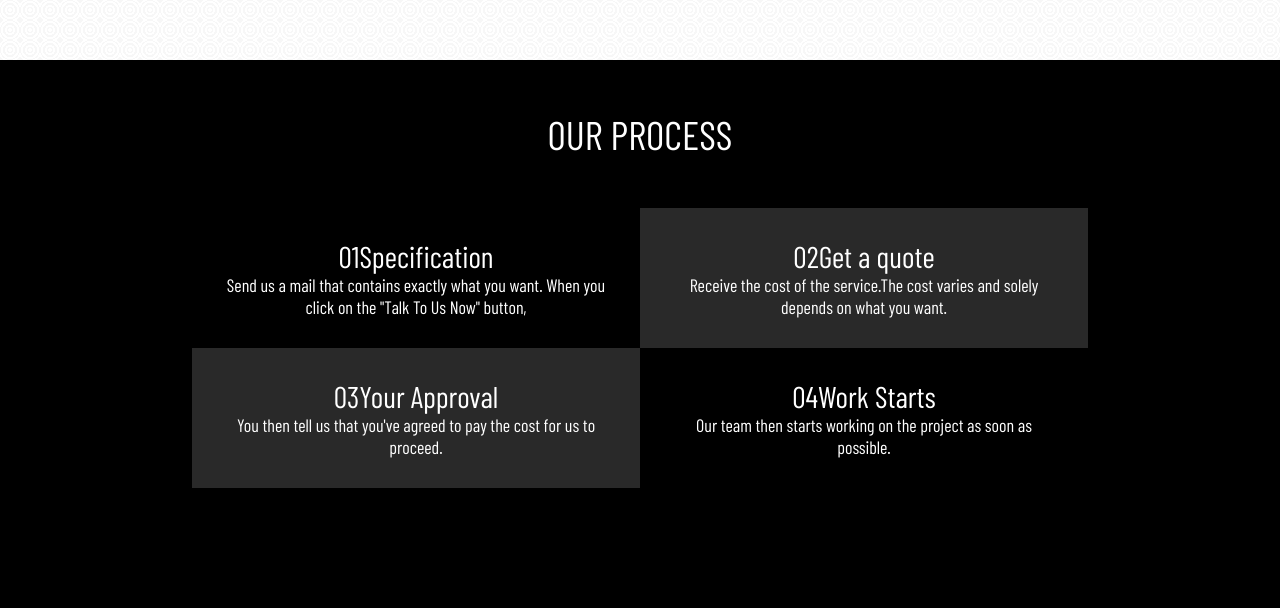
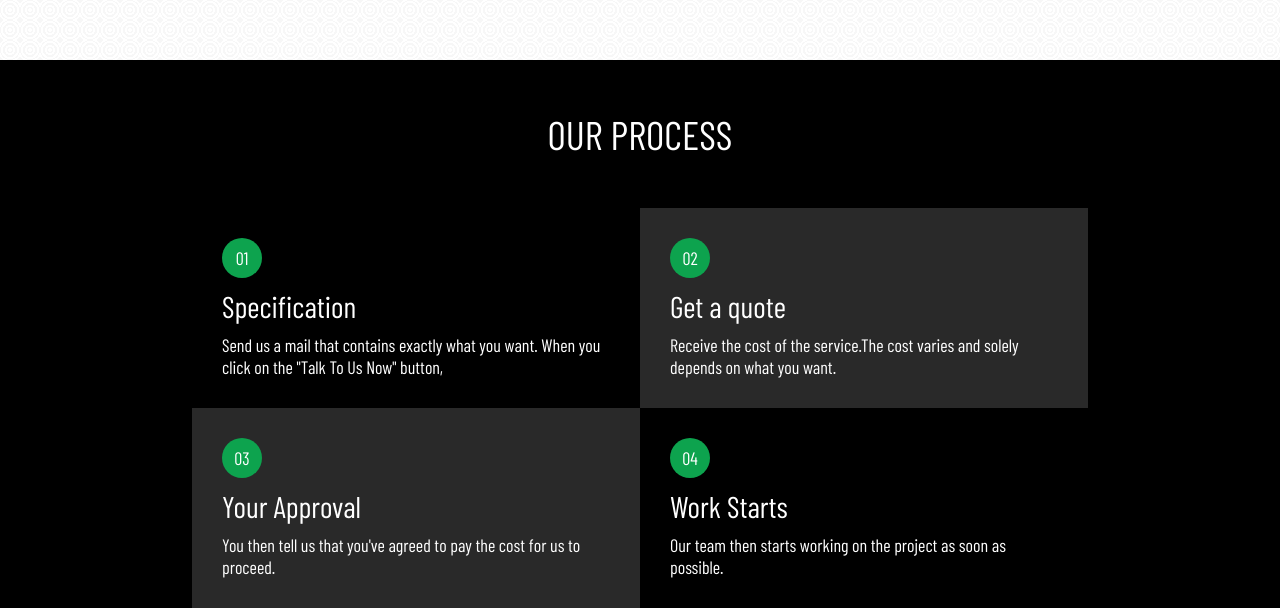
Before and after one commit to abrusu-collins/DevTech, a React (Create React App) app: page / in a window 1280 px wide. Shown: the part 2612-3220 px from the top of the page. Before the commit the page ends 3100 px from the top, so only its background shows below. Built offline with nearby package versions, Linux system fonts and the light colour scheme.

Commit message:
making sense

```diff
--- a/src/components/Process.jsx
+++ b/src/components/Process.jsx
@@ -4,36 +4,32 @@ function Process() {
       <p className="title">OUR PROCESS</p>
       <div className="processes">
         <div>
-          <p className="numbered">
-            <span>01</span>Specification
-          </p>
+          <p className="numbered">01</p>
+          <p className="process-title">Specification</p>
           <p>
             Send us a mail that contains exactly what you want. When you click
             on the "Talk To Us Now" button,
           </p>
         </div>
         <div className="back">
-          <p className="numbered">
-            <span>02</span>Get a quote
-          </p>
+          <p className="numbered">02</p>
+          <p className="process-title">Get a quote</p>
           <p>
             Receive the cost of the service.The cost varies and solely depends
             on what you want.
           </p>
         </div>
         <div className="back">
-          <p className="numbered">
-            <span>03</span>Your Approval
-          </p>
+          <p className="numbered">03</p>
+          <p className="process-title">Your Approval</p>
           <p>
             You then tell us that you've agreed to pay the cost for us to
             proceed.
           </p>
         </div>
         <div>
-          <p className="numbered">
-            <span>04</span>Work Starts
-          </p>
+          <p className="numbered">04</p>
+          <p className="process-title">Work Starts</p>
           <p>
             Our team then starts working on the project as soon as possible.{" "}
           </p>
--- a/src/sass/_process.scss
+++ b/src/sass/_process.scss
@@ -16,16 +16,21 @@
     }
     & div {
       padding: 30px;
+      text-align: left;
 
+      & .process-title {
+        font-size: 30px;
+        margin: 10px 0;
+      }
       & .numbered {
-        font-size: 30px;
-        & span {
-          // background-color: $button_background;
-          // padding:20px;
-          // height:20px;
-          // width:20px;
-          // border-radius: 50%;
-        }
+        background-color: $button_background;
+        padding: 20px;
+        height: 20px;
+        width: 20px;
+        border-radius: 50%;
+        display: flex;
+        align-items: center;
+        justify-content: center;
       }
     }
   }
--- a/src/styles/index.css
+++ b/src/styles/index.css
@@ -130,7 +130,19 @@ body {
 }
 .process .processes div {
   padding: 30px;
+  text-align: left;
+}
+.process .processes div .process-title {
+  font-size: 30px;
+  margin: 10px 0;
 }
 .process .processes div .numbered {
-  font-size: 30px;
+  background-color: #0da34e;
+  padding: 20px;
+  height: 20px;
+  width: 20px;
+  border-radius: 50%;
+  display: flex;
+  align-items: center;
+  justify-content: center;
 }
```
